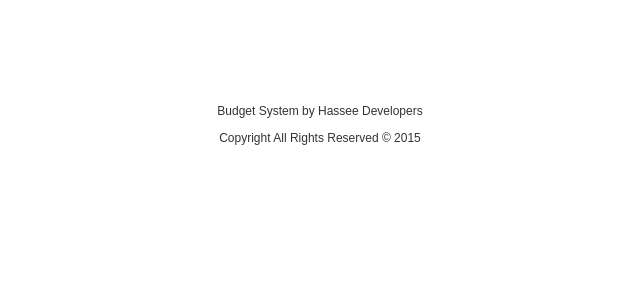
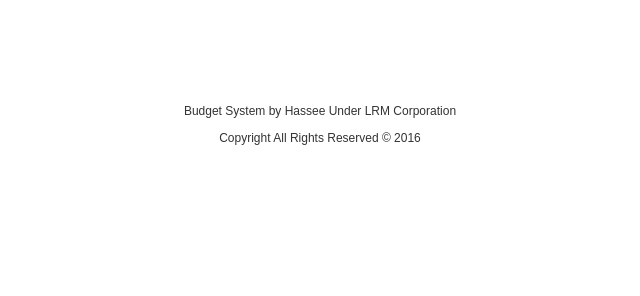
Before and after one commit to ByteforceIndonesia/budget_system, a CodeIgniter app: page /budget_system/index.php/new_budget/edit/1 in a window 1280 px wide. Shown: the part 491-787 px from the top of the page, without its empty margins (305-945 px from the left). Run offline with CodeIgniter, Linux system fonts and the light colour scheme; a user stored in the database is signed in; data comes from the database, SQL or seed files in the repository; some web fonts are replaced.

Commit message:
ilangin tulisan gajelas

```diff
--- a/application/views/new/edit_budget.php
+++ b/application/views/new/edit_budget.php
@@ -1,5 +1,4 @@
 <?php defined('BASEPATH') OR exit('No direct script access allowed'); ?>
-<?php echo $amount ?>
 <section id="content">
 	<div class="container">
 		<div class="row">
--- a/application/views/templates/default.php
+++ b/application/views/templates/default.php
@@ -103,8 +103,8 @@
 
       <footer style="height: 40px; font-size: 12px; width: 100%" class="row">
         <div class="col-xs-12 text-center">
-          <p>Budget System by Hassee Developers</p>
-          <p>Copyright All Rights Reserved &copy; 2015</p>
+          <p>Budget System by Hassee Under LRM Corporation</p>
+          <p>Copyright All Rights Reserved &copy; 2016</p>
         </div>
 
       </footer>
```
